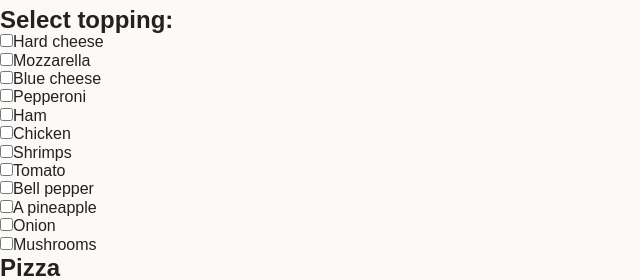
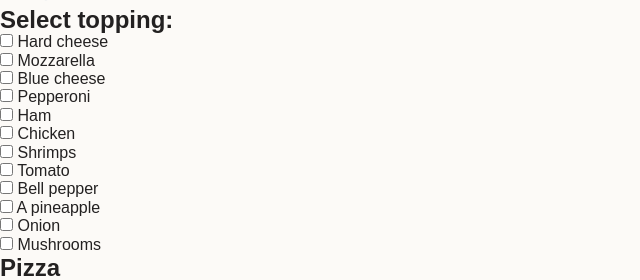
Before and after one commit to IvanKatrenko/Pizza, a website: page index.html in a window 1280 px wide. Shown: the part 515-795 px from the top of the page, 0-640 px from the left. Drawn offline with nearby package versions, Linux system fonts and the light colour scheme.

Commit message:
new file

```diff
--- a/index.html
+++ b/index.html
@@ -37,64 +37,52 @@
 
         <ul class="toppings__list">
           <li class="toppings__item">
-            <label class="toppings__label">
-              <input class="toppings__checkbox" name="topping" type="checkbox">Hard cheese
-            </label>
+              <input class="toppings__checkbox" name="topping" type="checkbox">
+              <label class="toppings__label">Hard cheese</label>
           </li>
           <li class="toppings__item">
-            <label class="toppings__label">
-              <input class="toppings__checkbox" name="topping" type="checkbox">Mozzarella
-            </label>
+              <input class="toppings__checkbox" name="topping" type="checkbox">
+              <label class="toppings__label">Mozzarella</label>
           </li>
           <li class="toppings__item">
-            <label class="toppings__label">
-              <input class="toppings__checkbox" name="topping" type="checkbox">Blue cheese
-            </label>
+              <input class="toppings__checkbox" name="topping" type="checkbox">
+              <label class="toppings__label">Blue cheese</label>
           </li>
           <li class="toppings__item">
-            <label class="toppings__label">
-              <input class="toppings__checkbox" name="topping" type="checkbox">Pepperoni
-            </label>
+              <input class="toppings__checkbox" name="topping" type="checkbox">
+              <label class="toppings__label">Pepperoni</label>
           </li>
           <li class="toppings__item">
-            <label class="toppings__label">
-              <input class="toppings__checkbox" name="topping" type="checkbox">Ham
-            </label>
+              <input class="toppings__checkbox" name="topping" type="checkbox">
+              <label class="toppings__label">Ham</label>
           </li>
           <li class="toppings__item">
-            <label class="toppings__label">
-              <input class="toppings__checkbox" name="topping" type="checkbox">Chicken
-            </label>
+              <input class="toppings__checkbox" name="topping" type="checkbox">
+              <label class="toppings__label">Chicken</label>
           </li>
           <li class="toppings__item">
-            <label class="toppings__label">
-              <input class="toppings__checkbox" name="topping" type="checkbox">Shrimps
-            </label>
+              <input class="toppings__checkbox" name="topping" type="checkbox">
+              <label class="toppings__label">Shrimps</label>
           </li>
           <li class="toppings__item">
-            <label class="toppings__label">
-              <input class="toppings__checkbox" name="topping" type="checkbox">Tomato
-            </label>
+              <input class="toppings__checkbox" name="topping" type="checkbox">
+              <label class="toppings__label">Tomato</label>
           </li>
           <li class="toppings__item">
-            <label class="toppings__label">
-              <input class="toppings__checkbox" name="topping" type="checkbox">Bell pepper
-            </label>
+              <input class="toppings__checkbox" name="topping" type="checkbox">
+              <label class="toppings__label">Bell pepper</label>
           </li>
           <li class="toppings__item">
-            <label class="toppings__label">
-              <input class="toppings__checkbox" name="topping" type="checkbox">A pineapple
-            </label>
+              <input class="toppings__checkbox" name="topping" type="checkbox">
+              <label class="toppings__label">A pineapple</label>
           </li>
           <li class="toppings__item">
-            <label class="toppings__label">
-              <input class="toppings__checkbox" name="topping" type="checkbox">Onion
-            </label>
+              <input class="toppings__checkbox" name="topping" type="checkbox">
+              <label class="toppings__label">Onion</label>
           </li>
           <li class="toppings__item">
-            <label class="toppings__label">
-              <input class="toppings__checkbox" name="topping" type="checkbox">Mushrooms
-            </label>
+              <input class="toppings__checkbox" name="topping" type="checkbox">
+              <label class="toppings__label">Mushrooms</label>
           </li>
         </ul>
       </div>
```
